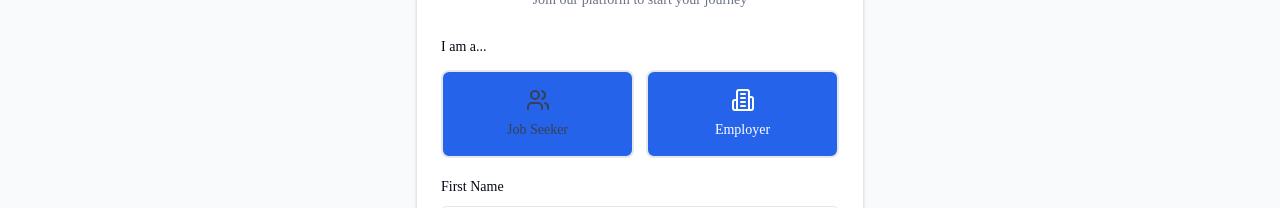
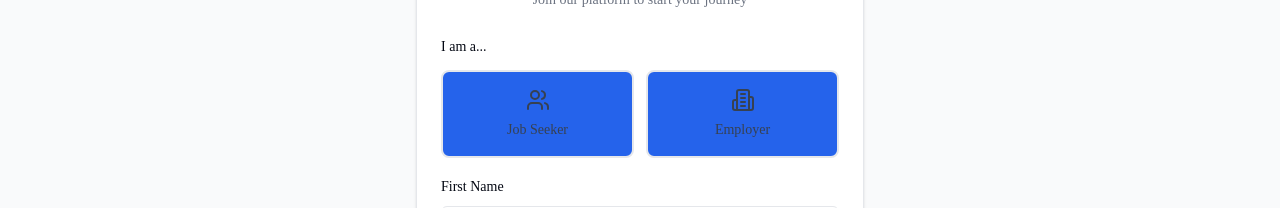
Before and after one commit to hadiaalv/JobBoard, a Next.js app in the folder frontend/: page /auth/register in a window 1280 px wide. Shown: the part 184-392 px from the top of the page. Built offline with nearby package versions, Linux system fonts and the light colour scheme; no server answers.

Commit message:
UI changes

```diff
--- a/frontend/src/app/auth/register/page.tsx
+++ b/frontend/src/app/auth/register/page.tsx
@@ -105,14 +105,15 @@ export default function RegisterPage() {
                     onClick={() => handleRoleSelect('employer')}
                     className={`p-4 border-2 rounded-lg transition-colors ${
                       selectedRole === 'employer'
-                      ? 'border-primary bg-primary/5'
-                      : 'border-gray-200 hover:border-gray-600'
+                        ? 'border-primary bg-primary/10 text-primary'
+                        : 'border-gray-200 hover:border-gray-600 text-gray-700'
                     }`}
                     aria-pressed={selectedRole === 'employer'}
                   >
                     <Building2 className="h-6 w-6 mx-auto mb-2" />
                     <p className="text-sm font-medium">Employer</p>
                 </button>
+
               </div>
               {errors.role && (
                 <p className="text-sm text-red-500">{errors.role.message}</p>
```
Lines whose indentation alone changed are shown as unchanged.
